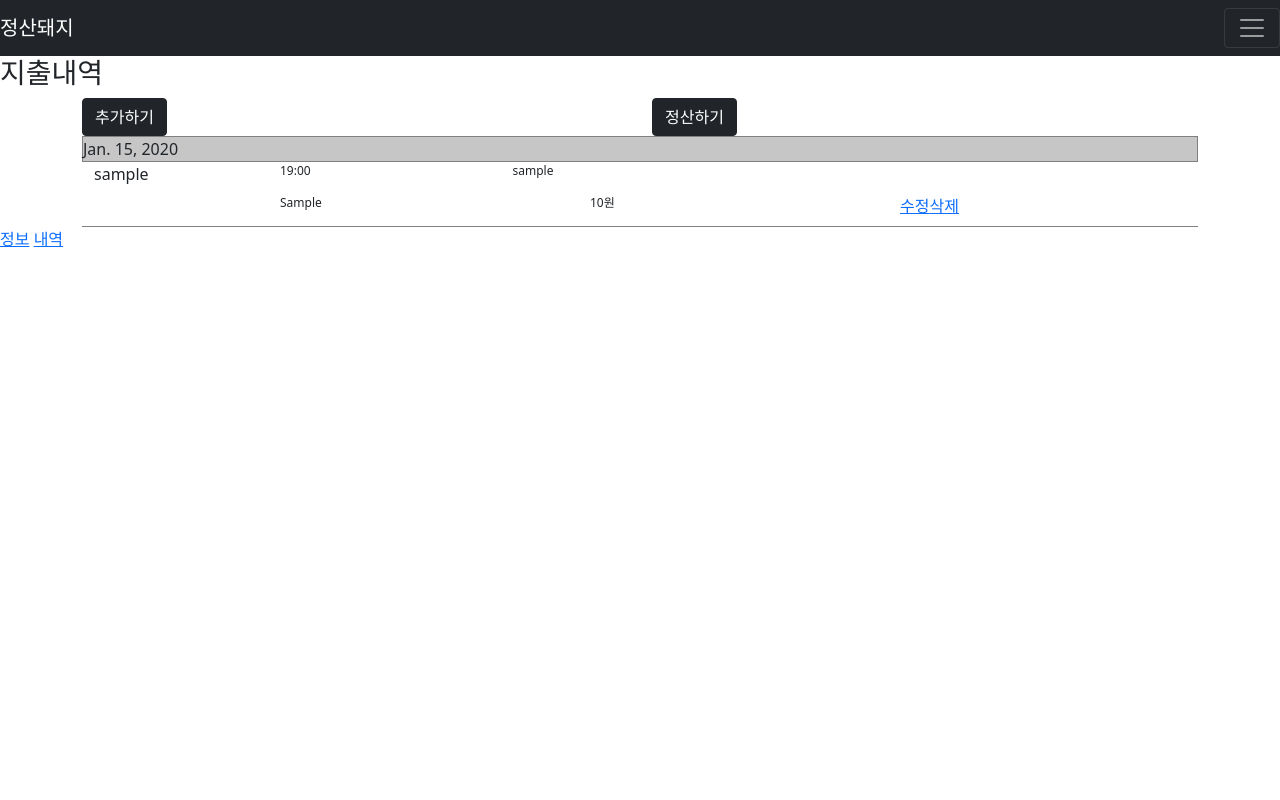
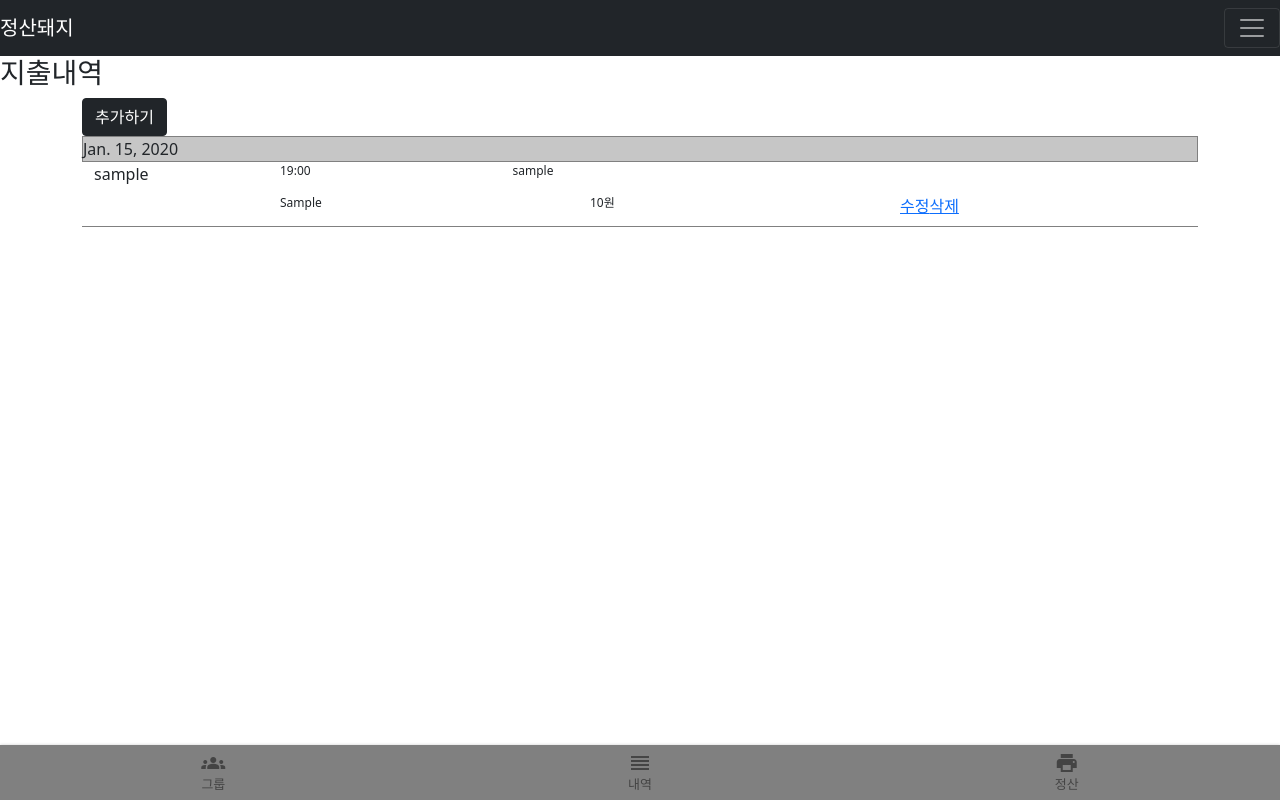
Before and after one commit to wnslwnsl2/accountpiggy, a Django app: page /room/expenses/1/ in a window 1280 px wide. Run offline with Django 3.2, Linux system fonts and the light colour scheme; a user stored in the database is signed in; tables that the repository leaves empty hold one stand-in row (values such as "Sample post"); parts of the project's set-up code (start-up, migrations or seed data) failed here and were passed over.

Commit message:
I'm in Mac

```diff
--- /dev/null
+++ b/accountpiggy/static/accountpiggy/nav_room.css
@@ -0,0 +1,44 @@
+body {
+    margin: 0 0 55px 0;
+}
+
+.nav-room {
+    position: fixed;
+    bottom:0;
+    width: 100%;
+    height: 55px;
+    box-shadow: 0 0 3px rgba(0,0,0,0.2);
+    background-color:gray;
+    display: flex;
+    overflow-x: auto;
+}
+
+.nav-room-link{
+    display:flex;
+    flex-grow: 1;
+    min-width: 50px;
+    overflow: hidden;
+    white-space: nowrap;
+    flex-direction:column;
+    align-items:center;
+    justify-content: center;
+
+    font-family: sans-serif;
+    font-size: 13px;
+    color: #444444;
+    text-decoration: none;
+    -webkit-tap-highlight-color: transparent;
+    transition: background-color 0.1s ease-in-out;
+}
+
+.nav-room-link:hover {
+    background-color: white;
+}
+
+.nav-room-link-active {
+    color:#009578;
+}
+
+.nav-room-icon{
+    font-size: 24px;
+}
--- a/accountpiggy/templates/accountpiggy/base.html
+++ b/accountpiggy/templates/accountpiggy/base.html
@@ -12,6 +12,8 @@
           crossorigin="anonymous"></script>
     <link href="https://cdn.jsdelivr.net/npm/bootstrap@5.0.0-beta2/dist/css/bootstrap.min.css" rel="stylesheet" integrity="sha384-BmbxuPwQa2lc/FVzBcNJ7UAyJxM6wuqIj61tLrc4wSX0szH/Ev+nYRRuWlolflfl" crossorigin="anonymous">
     <link rel="stylesheet" href="{% static 'accountpiggy/main.css' %}?after" type="text/css">
+    <link href="https://fonts.googleapis.com/icon?family=Material+Icons" rel="stylesheet">
+    {% block link %}{% endblock %}
 </head>
 
 <body>
--- a/accountpiggy/templates/accountpiggy/base_room_page.html
+++ b/accountpiggy/templates/accountpiggy/base_room_page.html
@@ -1,7 +1,21 @@
 {% extends 'accountpiggy/base.html' %}
+{% load static %}
+{% block link %}
+<link rel="stylesheet" href="{% static 'accountpiggy/nav_room.css' %}?after">
+{% endblock %}
 {% block bottom %}
-<div id="nav_bottom_room">
-    <a href="{% url 'accountpiggy:room_info_page' room.id %}">정보</a>
-    <a href="{% url 'accountpiggy:room_expenses_page' room.id %}">내역</a>
-</div>
+<nav class="nav-room">
+    <a class="nav-room-link" href="{% url 'accountpiggy:room_info_page' room.id %}">
+        <i class="material-icons nav-room-icon">groups</i>
+        <span class="nav-room-text">그룹</span>
+    </a>
+    <a class="nav-room-link" href="{% url 'accountpiggy:room_expenses_page' room.id %}">
+        <i class="material-icons nav-room-icon">reorder</i>
+        <span class="nav-room-text">내역</span>
+    </a>
+    <a class="nav-room-link" href="{% url 'accountpiggy:room_expense_cleanup_page' room.id %}">
+        <i class="material-icons nav-room-icon">print</i>
+        <span class="nav-room-text">정산</span>
+    </a>
+</nav>
 {% endblock %}
--- a/accountpiggy/templates/accountpiggy/room_expenses_page.html
+++ b/accountpiggy/templates/accountpiggy/room_expenses_page.html
@@ -9,9 +9,6 @@
         <div class="col">
             <a class="btn btn-dark" role="button" href="{% url 'accountpiggy:room_expense_save_page' room.id %}">추가하기</a>
         </div>
-        <div class="col">
-            <a class="btn btn-dark" role="button" href="{% url 'accountpiggy:room_expense_cleanup_page' room.id %}">정산하기</a>
-        </div>
     </div>
 </div>
 {% if expense_exist %}
```
